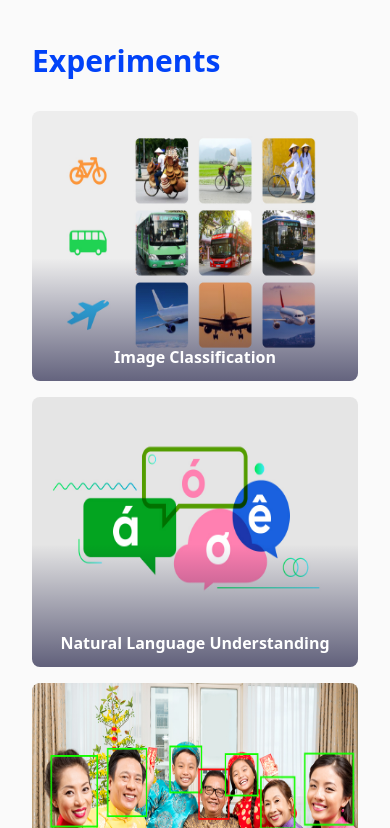
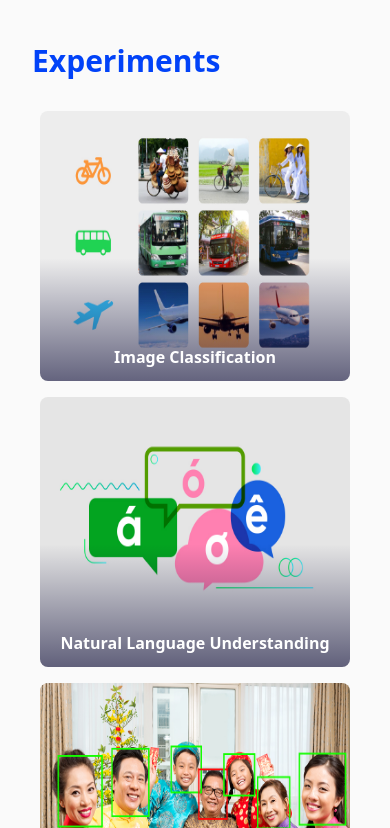
Before and after one commit to NguyenMinhChau/zalo, a Next.js app: page /technologies/data-mining in a window 390 px wide. Shown: the part 1876-2704 px from the top of the page. Built offline with nearby package versions, Linux system fonts and the light colour scheme.

Commit message:
update layout home

```diff
--- a/components/Experiments/index.tsx
+++ b/components/Experiments/index.tsx
@@ -4,8 +4,6 @@ import { styled } from '@mui/material';
 import Image01 from '../../public/images/experiments/image_01.png';
 import Image02 from '../../public/images/experiments/image_02.png';
 import Image03 from '../../public/images/experiments/image_03.png';
-import styles from './Experiments.module.css';
-import Image from 'next/image';
 import Link from 'next/link';
 
 type ItemStylesContainerType = {
@@ -19,25 +17,41 @@ const ItemStylesContainer: any = styled('div')(
 		display: 'flex',
 		flexWrap: 'wrap',
 		alignItems: 'center',
-		justifyContent: 'space-between',
+		[theme.breakpoints.up('xs')]: {
+			justifyContent: 'center',
+		},
+		// Tablet
+		[theme.breakpoints.between('sm', 'md')]: {
+			justifyContent: 'space-between',
+		},
+		// PC
+		[theme.breakpoints.up('lg')]: {
+			justifyContent: 'space-between',
+		},
+		[theme.breakpoints.between('md', 'lg')]: {
+			justifyContent: 'space-between',
+		},
 		gap: '16px',
 		width: '100%',
 		height: '100%',
 		'& .item_content': {
 			// mobile
 			[theme.breakpoints.up('xs')]: {
-				width: '100%',
+				// flex: `1 1 calc((100% / 1) - (${spacing} * 2))`,
+				width: `calc((100% / 1) - (${spacing} * 2))`,
 			},
 			// Tablet
 			[theme.breakpoints.between('sm', 'md')]: {
-				width: '350px',
+				// flex: `1 1 calc((100% / 2) - (${spacing} * 2))`,
+				width: `calc((100% / 2) - (${spacing} * 2))`,
 			},
 			// PC
 			[theme.breakpoints.up('lg')]: {
-				width: '330px',
+				// flex: `1 1 calc((100% / ${cols}) - (${spacing} * 2))`,
+				width: `calc((100% / ${cols}) - (${spacing} * 2))`,
 			},
-			[theme.breakpoints.down('lg')]: {
-				width: '330px',
+			[theme.breakpoints.between('md', 'lg')]: {
+				width: '48%',
 			},
 			borderRadius: '8px',
 			backgroundColor: '#fff',
--- a/components/Products/index.tsx
+++ b/components/Products/index.tsx
@@ -17,25 +17,41 @@ const ItemStylesContainer: any = styled('div')(
 	({ theme, cols, spacing }: ItemStylesContainerType) => ({
 		display: 'flex',
 		flexWrap: 'wrap',
-		justifyContent: 'space-between',
+		[theme.breakpoints.up('xs')]: {
+			justifyContent: 'center',
+		},
+		// Tablet
+		[theme.breakpoints.between('sm', 'md')]: {
+			justifyContent: 'space-between',
+		},
+		// PC
+		[theme.breakpoints.up('lg')]: {
+			justifyContent: 'space-between',
+		},
+		[theme.breakpoints.between('md', 'lg')]: {
+			justifyContent: 'space-between',
+		},
 		gap: '16px',
 		width: '100%',
 		height: '100%',
 		'& .item_content': {
 			// mobile
 			[theme.breakpoints.up('xs')]: {
-				width: '100%',
+				// flex: `1 1 calc((100% / 1) - (${spacing} * 2))`,
+				width: `calc((100% / 1) - (${spacing} * 2))`,
 			},
 			// Tablet
 			[theme.breakpoints.between('sm', 'md')]: {
-				width: '350px',
+				// flex: `1 1 calc((100% / 2) - (${spacing} * 2))`,
+				width: `calc((100% / 2) - (${spacing} * 2))`,
 			},
 			// PC
 			[theme.breakpoints.up('lg')]: {
-				width: '330px',
+				// flex: `1 1 calc((100% / ${cols}) - (${spacing} * 2))`,
+				width: `calc((100% / ${cols}) - (${spacing} * 2))`,
 			},
-			[theme.breakpoints.down('lg')]: {
-				width: '330px',
+			[theme.breakpoints.between('md', 'lg')]: {
+				width: '48%',
 			},
 			borderRadius: '8px',
 			backgroundColor: '#fff',
--- a/components/Technologies/index.tsx
+++ b/components/Technologies/index.tsx
@@ -7,6 +7,7 @@ import SpeechProcessing from '../../public/images/technologies/speech_processing
 import styles from './Technologies.module.css';
 import Image from 'next/image';
 import Link from 'next/link';
+import { notEqual } from 'assert';
 
 type ItemStylesContainerType = {
 	theme?: any;
@@ -18,30 +19,46 @@ const ItemStylesContainer: any = styled('div')(
 	({ theme, cols, spacing }: ItemStylesContainerType) => ({
 		display: 'flex',
 		flexWrap: 'wrap',
-		justifyContent: 'space-between',
+
+		[theme.breakpoints.up('xs')]: {
+			justifyContent: 'center',
+		},
+		// Tablet
+		[theme.breakpoints.between('sm', 'md')]: {
+			justifyContent: 'space-between',
+		},
+		// PC
+		[theme.breakpoints.up('lg')]: {
+			justifyContent: 'space-between',
+		},
+		[theme.breakpoints.between('md', 'lg')]: {
+			justifyContent: 'space-between',
+		},
 		gap: '16px',
 		width: '100%',
 		height: '100%',
 		'& .item_content': {
 			// mobile
 			[theme.breakpoints.up('xs')]: {
-				width: '100%',
+				// flex: `1 1 calc((100% / 1) - (${spacing} * 2))`,
+				width: `calc((100% / 1) - (${spacing} * 2))`,
 			},
 			// Tablet
 			[theme.breakpoints.between('sm', 'md')]: {
-				width: '350px',
+				// flex: `1 1 calc((100% / 2) - (${spacing} * 2))`,
+				width: `calc((100% / 2) - (${spacing} * 2))`,
 			},
 			// PC
 			[theme.breakpoints.up('lg')]: {
-				width: '250px',
+				// flex: `1 1 calc((100% / ${cols}) - (${spacing} * 2))`,
+				width: `calc((100% / ${cols}) - (${spacing} * 2))`,
 			},
-			[theme.breakpoints.down('lg')]: {
-				width: '250px',
+			[theme.breakpoints.between('md', 'lg')]: {
+				width: '48%',
 			},
 
 			borderRadius: '8px',
 			backgroundColor: '#fff',
-			// padding: '12px',
 			display: 'flex',
 			flexDirection: 'column',
 			alignItems: 'center',
--- a/components/TellMeMore/index.tsx
+++ b/components/TellMeMore/index.tsx
@@ -16,25 +16,41 @@ const ItemStylesContainer: any = styled('div')(
 	({ theme, cols, spacing }: ItemStylesContainerType) => ({
 		display: 'flex',
 		flexWrap: 'wrap',
-		justifyContent: 'space-between',
+		[theme.breakpoints.up('xs')]: {
+			justifyContent: 'center',
+		},
+		// Tablet
+		[theme.breakpoints.between('sm', 'md')]: {
+			justifyContent: 'space-between',
+		},
+		// PC
+		[theme.breakpoints.up('lg')]: {
+			justifyContent: 'space-between',
+		},
+		[theme.breakpoints.between('md', 'lg')]: {
+			justifyContent: 'space-between',
+		},
 		gap: '16px',
 		width: '100%',
 		height: '100%',
 		'& .item_content': {
 			// mobile
 			[theme.breakpoints.up('xs')]: {
-				width: '100%',
+				// flex: `1 1 calc((100% / 1) - (${spacing} * 2))`,
+				width: `calc((100% / 1) - (${spacing} * 2))`,
 			},
 			// Tablet
 			[theme.breakpoints.between('sm', 'md')]: {
-				width: '300px',
+				// flex: `1 1 calc((100% / 2) - (${spacing} * 2))`,
+				width: `calc((100% / 2) - (${spacing} * 2))`,
 			},
 			// PC
 			[theme.breakpoints.up('lg')]: {
-				width: '350px',
+				// flex: `1 1 calc((100% / ${cols}) - (${spacing} * 2))`,
+				width: `calc((100% / ${cols}) - (${spacing} * 2))`,
 			},
-			[theme.breakpoints.down('lg')]: {
-				width: '350px',
+			[theme.breakpoints.between('md', 'lg')]: {
+				width: '48%',
 			},
 			borderRadius: '8px',
 			display: 'flex',
```
